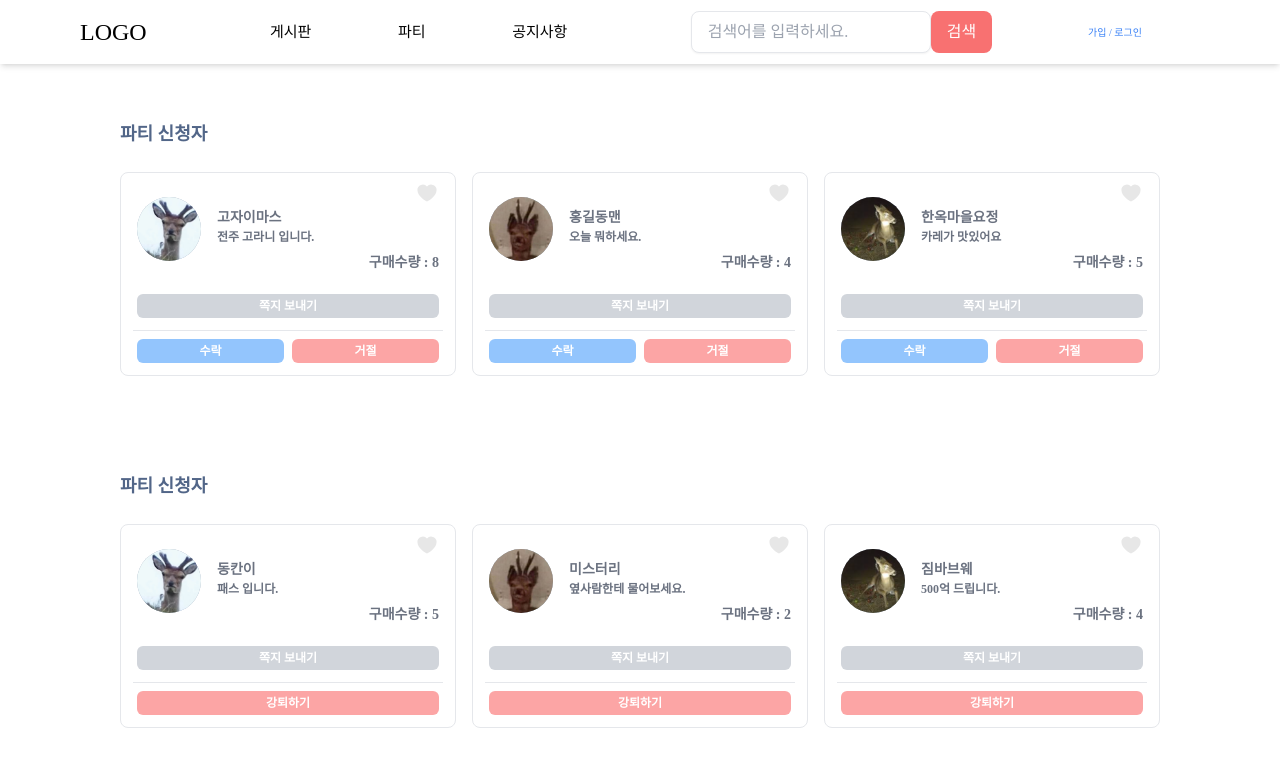
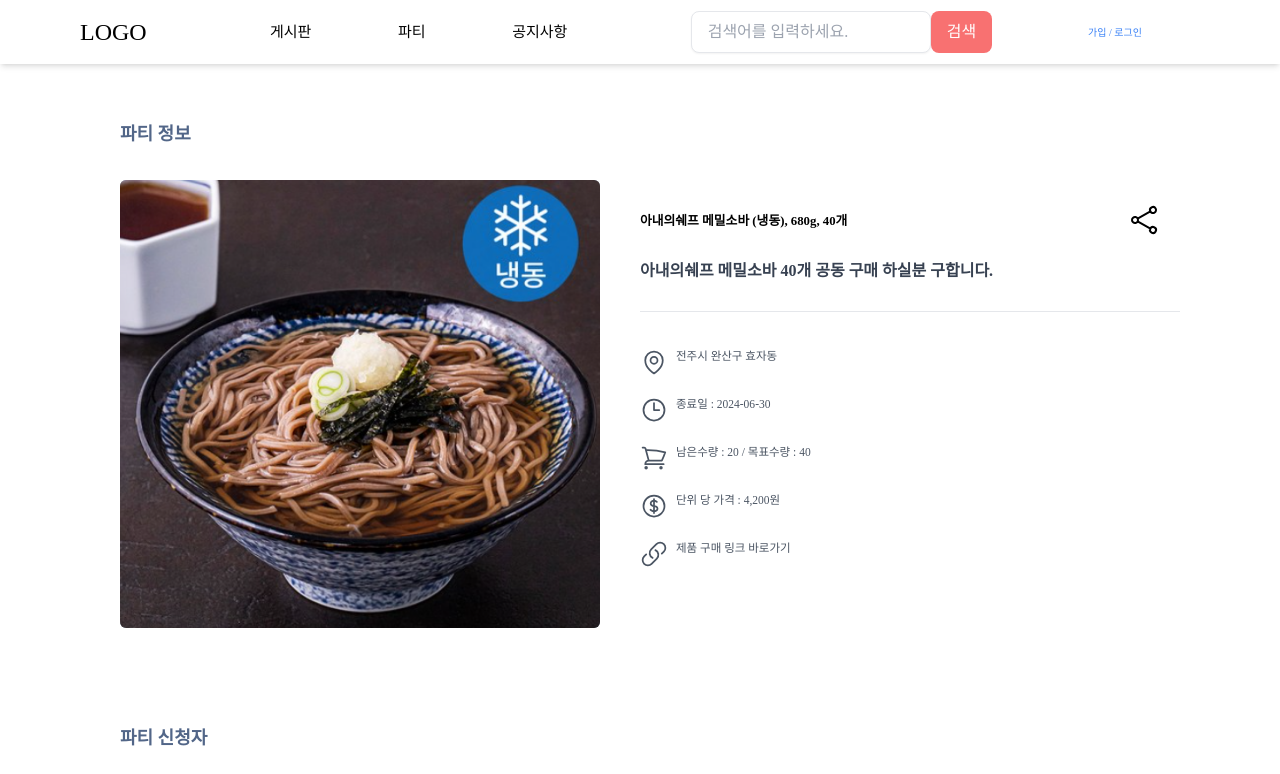
Before and after one commit to ks-gongzone/gongzone_front, a React (Create React App) app: page /party/accept in a window 1280 px wide. Shown: the top 774 px of the page. Built offline with nearby package versions, Linux system fonts and the light colour scheme; a web font is replaced by a local one.

Commit message:
[GZ-20]feat:party accept page added
파티장 페이지 추가

```diff
--- /dev/null
+++ b/src/components/party/InfoCard.jsx
@@ -0,0 +1,84 @@
+import React, { useState, useEffect } from "react";
+import {
+  ClockIcon,
+  CurrencyDollarIcon,
+  LinkIcon,
+  ShareIcon,
+  ShoppingCartIcon,
+} from "@heroicons/react/24/outline";
+import { MapPinIcon } from "@heroicons/react/24/outline";
+import { Link } from "react-router-dom";
+
+export default function InfoCard({
+  chirdren,
+  img,
+  title,
+  desc,
+  link,
+  remainAmt,
+  targetAmt,
+  address,
+  price,
+  period,
+}) {
+  const [isCopied, setIsCopied] = useState(false);
+
+  const handleShareClick = () => {
+    navigator.clipboard.writeText(window.location.href).then(() => {
+      setIsCopied(true);
+      setTimeout(() => {
+        setIsCopied(false);
+      }, 1000); // 2초 후에 안내 메시지 숨기기
+    });
+  };
+
+  return (
+    <div className="w-full flex justify-between">
+      <div className="mt-2 w-[30em] h-[28em] rounded-md bg-slate-400 flex-shrink-0">
+        <img
+          className="w-[30em] h-[28em] rounded-md object-cover"
+          src={img}
+          alt=""
+        />
+      </div>
+      <div className="pl-5 pt-5 flex-1">
+        <div className="flex justify-between">
+          <div>
+            <div className="font-bold ml-5 mt-5 text-[1vw]">{title}</div>
+            <div className="ml-5 py-7 font-semibold text-gray-700">{desc}</div>
+          </div>
+          <div className="relative">
+            <button onClick={handleShareClick}>
+              <ShareIcon className="mt-3 w-8 h-8" />
+            </button>
+            {isCopied && (
+              <div className="absolute top-10 ml-2 mt-1 text-sm text-green-500 bg-white p-2 rounded shadow-lg w-max">
+                URL이 복사되었습니다!
+              </div>
+            )}
+          </div>
+        </div>
+        <hr className="w-full ml-5" />
+        <div className="pt-4 text-gray-600 ml-5 mt-5 text-[0.9vw] flex gap-2">
+          <MapPinIcon className="w-7 h-7" /> {address}
+        </div>
+        <div className="text-gray-600 ml-5 mt-5 text-[0.9vw] flex gap-2">
+          <ClockIcon className="w-7 h-7" /> 종료일 : {period}
+        </div>
+        <div className="text-gray-600 ml-5 mt-5 text-[0.9vw] flex gap-2">
+          <ShoppingCartIcon className="w-7 h-7" /> 남은수량 : {remainAmt} /
+          목표수량 : {targetAmt}
+        </div>
+        <div className="text-gray-600 ml-5 mt-5 text-[0.9vw] flex gap-2">
+          <CurrencyDollarIcon className="w-7 h-7" /> 단위 당 가격 : {price}원
+        </div>
+        <Link
+          className="text-gray-600 ml-5 mt-5 hover:text-red-600 text-[0.9vw] flex gap-2"
+          to={link}
+        >
+          <LinkIcon className="w-7 h-7" /> 제품 구매 링크 바로가기
+        </Link>
+      </div>
+    </div>
+  );
+}
--- a/src/components/party/PartyCard.jsx
+++ b/src/components/party/PartyCard.jsx
@@ -1,5 +1,5 @@
 import { HeartIcon } from "@heroicons/react/20/solid";
-import { useState } from "react";
+import { useState, useEffect, useRef } from "react";
 
 export default function PartyCard({
   children,
@@ -12,6 +12,7 @@ export default function PartyCard({
 }) {
   const [isLiked, setIsLiked] = useState(false);
   const [isDropdownOpen, setIsDropdownOpen] = useState(false);
+  const dropdownRef = useRef(null);
 
   const likeBtn = () => {
     setIsLiked(!isLiked);
@@ -20,6 +21,19 @@ export default function PartyCard({
   const toggleDropdown = () => {
     setIsDropdownOpen(!isDropdownOpen);
   };
+
+  const handleClickOutside = (event) => {
+    if (dropdownRef.current && !dropdownRef.current.contains(event.target)) {
+      setIsDropdownOpen(false);
+    }
+  };
+
+  useEffect(() => {
+    document.addEventListener("mousedown", handleClickOutside);
+    return () => {
+      document.removeEventListener("mousedown", handleClickOutside);
+    };
+  }, []);
 
   return (
     <div className="border rounded-lg hover:border-[#ea6560] transition-colors overflow-hidden">
@@ -40,7 +54,7 @@ export default function PartyCard({
               />
             </button>
           )}
-          <div className="relative">
+          <div className="relative" ref={dropdownRef}>
             <button
               onClick={toggleDropdown}
               className="font-bold text-gray-500 text-sm focus:outline-none"
--- a/src/pages/party/Index.jsx
+++ b/src/pages/party/Index.jsx
@@ -1,9 +1,11 @@
 import PartyAccept from "./PartyAccept";
 import PartyAccepted from "./PartyAccepted";
+import PartyInfo from "./PartyInfo";
 
 export default function Party() {
   return (
     <div className="flex flex-col items-center box-border">
+      <PartyInfo />
       <PartyAccept />
       <PartyAccepted />
     </div>
--- a/src/pages/party/PartyAccepted.jsx
+++ b/src/pages/party/PartyAccepted.jsx
@@ -35,7 +35,7 @@ export default function PartyAccepted() {
   return (
     <div className="w-[65em] mx-auto mb-10 mt-14">
       <div className="w-full mb-6 text-lg font-bold text-[#526688]">
-        파티 신청자
+        파티원 목록
       </div>
       <div className="grid grid-cols-3 gap-4">
         {listitems.map((e) => {
--- /dev/null
+++ b/src/pages/party/PartyInfo.jsx
@@ -0,0 +1,49 @@
+import InfoCard from "../../components/party/InfoCard";
+import sample4 from "../../assets/images/sample4.PNG";
+
+export default function PartyInfo() {
+  const Infoitems = [
+    {
+      id: "1",
+      title: "아내의쉐프 메밀소바 (냉동), 680g, 40개",
+      desc: "아내의쉐프 메밀소바 40개 공동 구매 하실분 구합니다.",
+      link: "https://www.coupang.com/vp/products/7395556271?itemId=19130038380&vendorItemId=86249690245&sourceType=CATEGORY&categoryId=502382&isAddedCart=",
+      remainAmt: "20",
+      targetAmt: "40",
+      address: "전주시 완산구 효자동",
+      price: "4,200",
+      period: "2024-06-30",
+      img: sample4,
+      note: true,
+      like: true,
+    },
+  ];
+  return (
+    <div className="w-[65em] mx-auto mb-10 mt-14">
+      <div className="w-full mb-6 text-lg font-bold text-[#526688]">
+        파티 정보
+      </div>
+      {Infoitems.map((e) => {
+        return (
+          <InfoCard
+            key={e.id}
+            title={e.title}
+            img={e.img}
+            desc={e.desc}
+            address={e.address}
+            period={e.period}
+            price={e.price}
+            remainAmt={e.remainAmt}
+            targetAmt={e.targetAmt}
+            link={e.link}
+          >
+            <div className="text-sm px-3 pb-3">
+              <div className="flex justify-between mb-3 text-[#888888]"></div>
+              <hr className="w-full" />
+            </div>
+          </InfoCard>
+        );
+      })}
+    </div>
+  );
+}
```
Also changed, not shown: src/assets/images/sample4.PNG (added).
